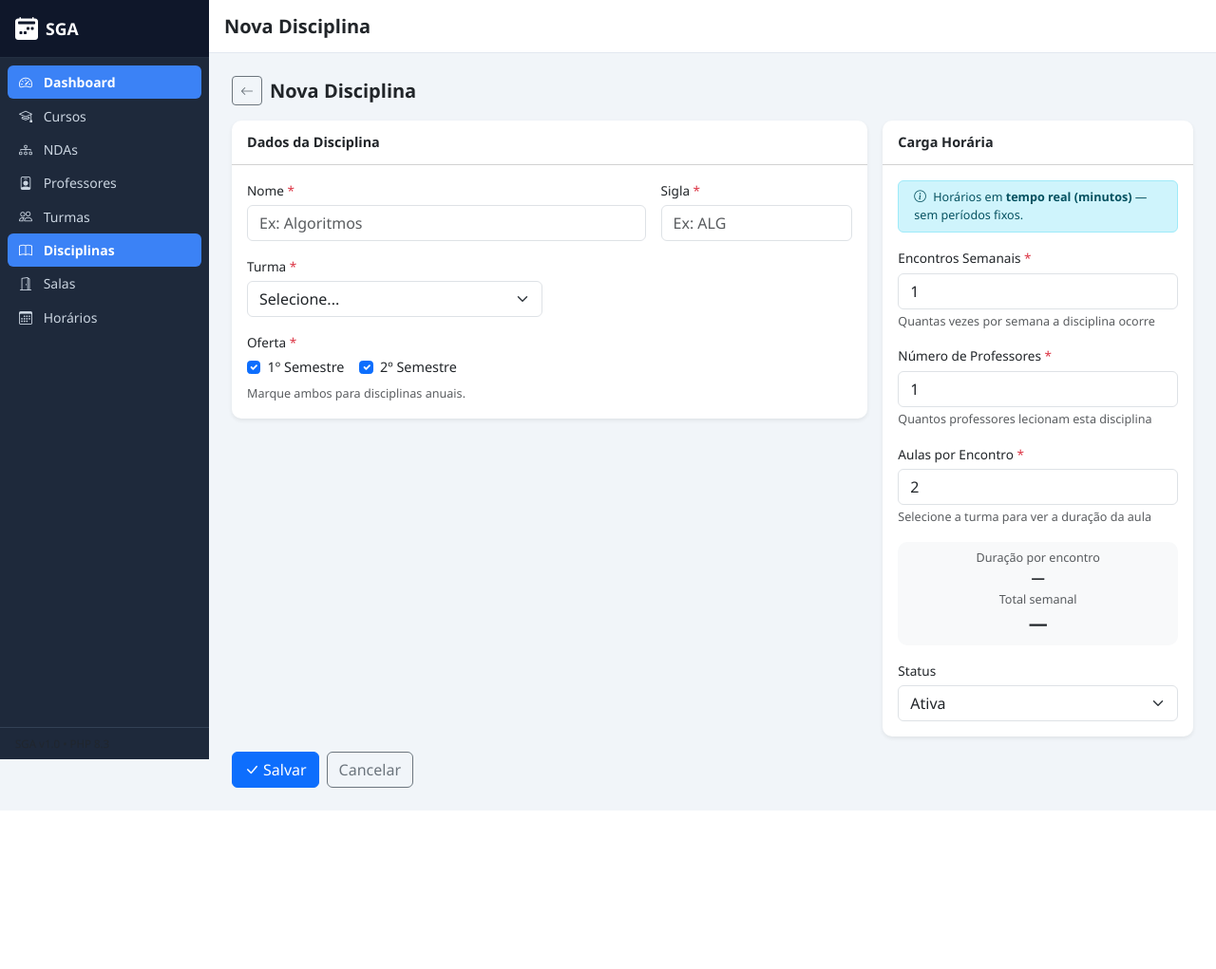
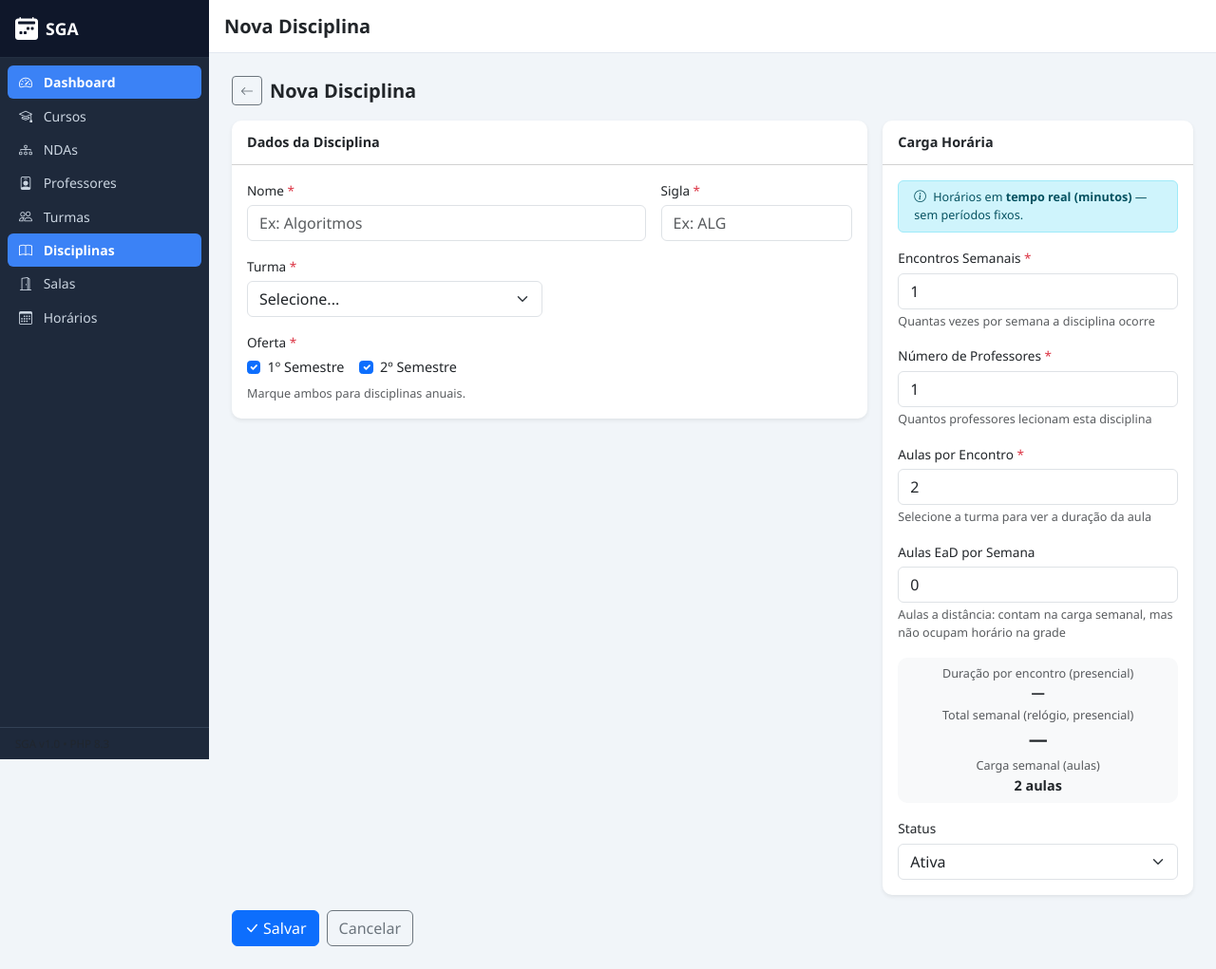
Before and after one commit to badernageral/horarios-academicos, a PHP site: page /horarios-academicos/disciplinas/nova in a window 1280 px wide. Shown: the whole page at 95% size. Before the commit the page ends 854 px from the top, so only its background shows below. Run offline with PHP 8.4, Linux system fonts and the light colour scheme; data comes from the database, SQL or seed files in the repository; data that the repository does not hold is empty; some libraries are stand-ins or nearby versions.

Commit message:
Carga semanal em aulas e campo de aulas EaD na disciplina
- Relatório da grade: coluna "Carga semanal" passa a exibir a quantidade
  de aulas (períodos), não a hora-relógio — corrige distorção entre cursos
  com aula de 45min vs 1h.
- disciplinas.qtd_aulas_ead (schema + form + controller): aulas EaD por
  semana, contam na carga semanal mas não ocupam horário na grade nem são
  agendadas pelo gerador. Somadas uma vez por disciplina no relatório, com
  selo "N EaD".

Co-Authored-By: Claude Opus 4.8 <noreply@anthropic.com>

```diff
--- a/app/Controllers/DisciplinasController.php
+++ b/app/Controllers/DisciplinasController.php
@@ -42,6 +42,7 @@ class DisciplinasController extends BaseController
             'turma_id'               => $turmaId,
             'qtd_encontros_semanais' => (int)$this->post('qtd_encontros_semanais', 1),
             'qtd_aulas'              => (int)$this->post('qtd_aulas', 2),
+            'qtd_aulas_ead'          => max(0, (int)$this->post('qtd_aulas_ead', 0)),
             'qtd_professores'        => max(1, (int)$this->post('qtd_professores', 1)),
             'semestre_oferta'        => ($s1 | $s2) ?: 3,
             'ativo'                  => (int)$this->post('ativo', 1),
--- a/app/Models/Horario.php
+++ b/app/Models/Horario.php
@@ -12,7 +12,7 @@ class Horario extends BaseModel
     {
         return Database::fetchAll(
             "SELECT h.*,
-                    d.nome AS disciplina_nome, d.sigla AS disciplina_sigla, d.qtd_aulas,
+                    d.nome AS disciplina_nome, d.sigla AS disciplina_sigla, d.qtd_aulas, d.qtd_aulas_ead,
                     t.serie_periodo AS turma_nome, t.serie_periodo,
                     p.nome AS professor_nome, p.cor AS professor_cor, p.cor_secundaria AS professor_cor_secundaria,
                     s.nome AS sala_nome,
--- a/app/Views/disciplinas/form.php
+++ b/app/Views/disciplinas/form.php
@@ -107,11 +107,21 @@ $coresDisc = $config['cores_disciplinas'] ?? [];
             </div>
           </div>
 
+          <div class="mb-3">
+            <label class="form-label">Aulas EaD por Semana</label>
+            <input type="number" name="qtd_aulas_ead" id="qtdAulasEad"
+                   class="form-control" min="0" max="20"
+                   value="<?= (int)($disciplina['qtd_aulas_ead'] ?? 0) ?>">
+            <div class="form-text">Aulas a distância: contam na carga semanal, mas não ocupam horário na grade</div>
+          </div>
+
           <div class="card bg-light border-0 p-2 text-center mb-3">
-            <div class="small text-muted">Duração por encontro</div>
+            <div class="small text-muted">Duração por encontro (presencial)</div>
             <div class="fw-bold" id="duracaoEncontroDisplay">—</div>
-            <div class="small text-muted mt-1">Total semanal</div>
+            <div class="small text-muted mt-1">Total semanal (relógio, presencial)</div>
             <div class="fw-bold fs-5" id="totalSemanal">—</div>
+            <div class="small text-muted mt-1">Carga semanal (aulas)</div>
+            <div class="fw-bold" id="totalAulasSemanal">—</div>
           </div>
 
           <div>
@@ -144,12 +154,16 @@ function formatDur(min) {
 function recalcularTotal() {
   const enc      = parseInt(document.getElementById('qtdEncontros').value) || 0;
   const aulas    = parseInt(document.getElementById('qtdAulas').value) || 0;
+  const ead      = parseInt(document.getElementById('qtdAulasEad').value) || 0;
   const sel      = document.querySelector('#turma_id option:checked');
   const durAula  = sel ? (parseInt(sel.dataset.duracao) || 0) : 0;
   const durEnc   = aulas * durAula;
   const total    = enc * durEnc;
+  const aulasSem = enc * aulas + ead;
   document.getElementById('duracaoEncontroDisplay').textContent = formatDur(durEnc);
   document.getElementById('totalSemanal').textContent           = formatDur(total);
+  document.getElementById('totalAulasSemanal').textContent      =
+    aulasSem + ' aula' + (aulasSem === 1 ? '' : 's') + (ead > 0 ? ` (${ead} EaD)` : '');
   if (durAula > 0) {
     document.getElementById('textoAula').textContent = `Cada aula dura ${durAula} min (definido no curso)`;
   }
@@ -157,6 +171,7 @@ function recalcularTotal() {
 
 document.getElementById('qtdEncontros').addEventListener('input', recalcularTotal);
 document.getElementById('qtdAulas').addEventListener('input', recalcularTotal);
+document.getElementById('qtdAulasEad').addEventListener('input', recalcularTotal);
 document.getElementById('turma_id').addEventListener('change', recalcularTotal);
 recalcularTotal();
 </script>
--- a/database/schema.sql
+++ b/database/schema.sql
@@ -151,6 +151,7 @@ CREATE TABLE disciplinas (
     professor_id             INT UNSIGNED NULL,
     qtd_encontros_semanais   TINYINT UNSIGNED NOT NULL DEFAULT 2,
     qtd_aulas                TINYINT UNSIGNED NOT NULL DEFAULT 2 COMMENT 'Aulas por encontro (× duracao_aula_minutos do curso)',
+    qtd_aulas_ead            TINYINT UNSIGNED NOT NULL DEFAULT 0 COMMENT 'Aulas EaD por semana (contam na carga semanal, não ocupam horário-relógio na grade)',
     qtd_professores          TINYINT UNSIGNED NOT NULL DEFAULT 1 COMMENT 'Número de professores para esta disciplina',
     semestre_oferta          TINYINT UNSIGNED NOT NULL DEFAULT 3 COMMENT 'Bitmask: 1=1º sem, 2=2º sem, 3=ambos',
     cor                      CHAR(7) NOT NULL DEFAULT '#6366f1',
```
Also changed, not shown: app/Controllers/HorariosController.php (+22 -9 lines), app/Views/horarios/grade.php (+7 -2 lines).
